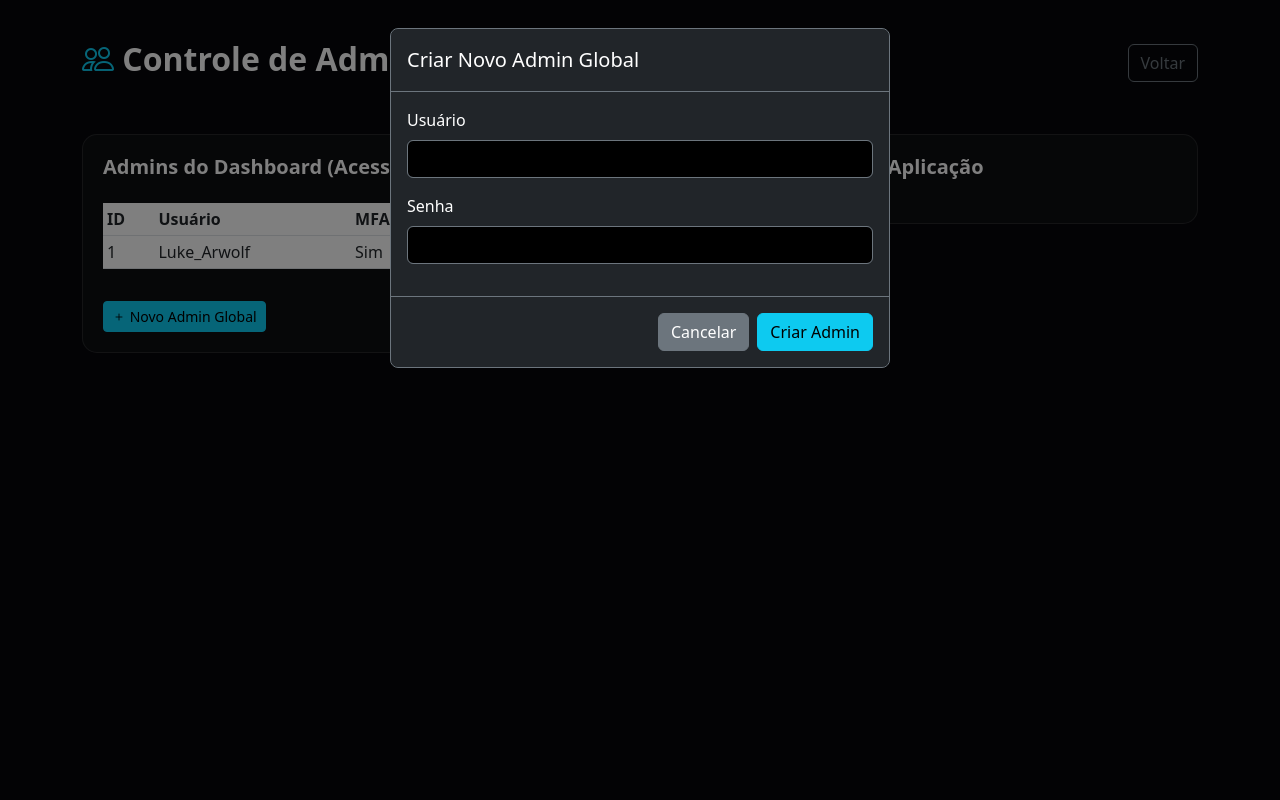
After one commit to BernardoMancia/FurryCore-Network, a Flask app: page /admins in a window 1280 px wide, after a click on "Novo Admin Global". The commit adds this page. Run offline with Flask 3, Linux system fonts and the light colour scheme; a user stored in the database is signed in; data comes from the database, SQL or seed files in the repository.

Commit message:
feat: complete global admin expansion with security logs and arwolf.com.br domain

```diff
--- a/apps/admin-dash/app.py
+++ b/apps/admin-dash/app.py
@@ -15,7 +15,7 @@ DB_PATHS = {
     'pawsteps': '/app/shared_data/pawsteps/pawsteps.db',
     'shop': '/app/shared_data/shop/shop.db'
 }
-LOG_PATH = '/app/shared_logs/access.log'
+LOG_PATH = '/app/shared_logs/access_log.log'
 
 # Banco de Dados do Próprio Dashboard
 ADMIN_DB_PATH = 'database/admin_panel.db'
@@ -168,6 +168,72 @@ def view_table(app_name, table):
     conn.close()
     return render_template('view_table.html', app_name=app_name, table=table, columns=columns, data=data)
 
+# --- Segurança e Logs de Invasão ---
+@app.route('/security')
+@login_required
+def view_security():
+    logs = []
+    if os.path.exists(LOG_PATH):
+        with open(LOG_PATH, 'r') as f:
+            lines = f.readlines()[-100:] # Últimos 100 logs
+            for line in lines:
+                if any(x in line for x in ['.env', 'wp-admin', 'config', 'phpinfo', '403', '404']):
+                    logs.append(line)
+    return render_template('security.html', logs=logs)
+
+# --- Gestão Global de Admins ---
+@app.route('/admins')
+@login_required
+def manage_admins():
+    conn = get_admin_db()
+    dash_admins = conn.execute("SELECT * FROM admin_users").fetchall()
+    conn.close()
+
+    # Tentativa de ler admins das outras apps (SQLite)
+    app_admins = {}
+    for app_name, path in DB_PATHS.items():
+        if os.path.exists(path):
+            try:
+                conn_app = sqlite3.connect(path)
+                conn_app.row_factory = sqlite3.Row
+                # Verifica se a tabela users existe e tem is_admin
+                tables = [t[0] for t in conn_app.execute("SELECT name FROM sqlite_master WHERE type='table'").fetchall()]
+                if 'users' in tables:
+                     app_admins[app_name] = conn_app.execute("SELECT * FROM users WHERE is_admin = 1").fetchall()
+                conn_app.close()
+            except:
+                app_admins[app_name] = []
+
+    return render_template('admins.html', dash_admins=dash_admins, app_admins=app_admins)
+
+@app.route('/admins/add', methods=['POST'])
+@login_required
+def add_admin():
+    username = request.form.get('username')
+    password = generate_password_hash(request.form.get('password'))
+    conn = get_admin_db()
+    try:
+        conn.execute("INSERT INTO admin_users (username, password, must_change_password) VALUES (?, ?, ?)", (username, password, 0))
+        conn.commit()
+        flash(f"Admin {username} criado com sucesso.", "success")
+    except:
+        flash("Erro ao criar admin (usuário já existe?)", "danger")
+    conn.close()
+    return redirect(url_for('manage_admins'))
+
+@app.route('/admins/delete/<int:admin_id>')
+@login_required
+def delete_admin(admin_id):
+    if admin_id == current_user.id:
+        flash("Você não pode deletar a si mesmo!", "danger")
+        return redirect(url_for('manage_admins'))
+    conn = get_admin_db()
+    conn.execute("DELETE FROM admin_users WHERE id = ?", (admin_id,))
+    conn.commit()
+    conn.close()
+    flash("Admin removido.", "info")
+    return redirect(url_for('manage_admins'))
+
 @app.route('/logout')
 @login_required
 def logout():
--- /dev/null
+++ b/apps/admin-dash/templates/admins.html
@@ -0,0 +1,114 @@
+<!DOCTYPE html>
+<html lang="pt-br">
+<head>
+    <meta charset="UTF-8">
+    <meta name="viewport" content="width=device-width, initial-scale=1.0">
+    <title>Gestão de Administradores</title>
+    <link href="https://cdn.jsdelivr.net/npm/bootstrap@5.3.0/dist/css/bootstrap.min.css" rel="stylesheet">
+    <link rel="stylesheet" href="https://cdn.jsdelivr.net/npm/bootstrap-icons@1.11.1/font/bootstrap-icons.css">
+    <style>
+        body { background: #06070a; color: #fff; padding: 40px; }
+        .card-admin { background: rgba(255,255,255,0.03); border: 1px solid rgba(255,255,255,0.1); border-radius: 15px; padding: 20px; margin-bottom: 20px; }
+        .table { color: #ccc; }
+    </style>
+</head>
+<body>
+    <div class="container">
+        <div class="d-flex justify-content-between align-items-center mb-5">
+            <h2 class="fw-bold"><i class="bi bi-people text-info"></i> Controle de Administradores</h2>
+            <a href="/" class="btn btn-outline-secondary">Voltar</a>
+        </div>
+
+        {% with messages = get_flashed_messages(with_categories=true) %}
+            {% if messages %}
+                {% for category, message in messages %}
+                    <div class="alert alert-{{ category }}">{{ message }}</div>
+                {% endfor %}
+            {% endif %}
+        {% endwith %}
+
+        <div class="row">
+            <div class="col-md-7">
+                <div class="card-admin">
+                    <h5 class="fw-bold mb-4">Admins do Dashboard (Acesso Global)</h5>
+                    <table class="table table-sm">
+                        <thead>
+                            <tr>
+                                <th>ID</th>
+                                <th>Usuário</th>
+                                <th>MFA Pendente</th>
+                                <th>Ações</th>
+                            </tr>
+                        </thead>
+                        <tbody>
+                            {% for admin in dash_admins %}
+                            <tr>
+                                <td>{{ admin.id }}</td>
+                                <td>{{ admin.username }}</td>
+                                <td>{{ 'Sim' if admin.must_change_password else 'Não' }}</td>
+                                <td>
+                                    {% if admin.id != current_user.id %}
+                                    <a href="/admins/delete/{{ admin.id }}" class="btn btn-danger btn-sm" onclick="return confirm('Remover este admin?')"><i class="bi bi-trash"></i></a>
+                                    {% endif %}
+                                </td>
+                            </tr>
+                            {% endfor %}
+                        </tbody>
+                    </table>
+
+                    <button class="btn btn-info btn-sm mt-3" data-bs-toggle="modal" data-bs-target="#addAdminModal"><i class="bi bi-plus"></i> Novo Admin Global</button>
+                </div>
+            </div>
+
+            <div class="col-md-5">
+                <div class="card-admin">
+                    <h5 class="fw-bold mb-4">Admins por Aplicação</h5>
+                    {% for app_name, admins in app_admins.items() %}
+                    <div class="mb-3">
+                        <h6 class="text-uppercase small text-info fw-bold">{{ app_name }}</h6>
+                        {% if admins %}
+                            <ul class="list-unstyled small">
+                            {% for admin in admins %}
+                                <li class="text-white-50"><i class="bi bi-person-fill"></i> {{ admin['username'] }} ({{ admin['email'] }})</li>
+                            {% endfor %}
+                            </ul>
+                        {% else %}
+                            <p class="text-white-50 x-small">Nenhum admin encontrado ou erro ao ler DB.</p>
+                        {% endif %}
+                    </div>
+                    {% endfor %}
+                </div>
+            </div>
+        </div>
+    </div>
+
+    <!-- Modal Adicionar Admin -->
+    <div class="modal fade" id="addAdminModal" tabindex="-1">
+        <div class="modal-dialog">
+            <div class="modal-content bg-dark text-white border-secondary">
+                <div class="modal-header border-secondary">
+                    <h5 class="modal-title">Criar Novo Admin Global</h5>
+                </div>
+                <form action="/admins/add" method="POST">
+                    <div class="modal-body">
+                        <div class="mb-3">
+                            <label class="form-label">Usuário</label>
+                            <input type="text" name="username" class="form-control bg-black text-white border-secondary" required>
+                        </div>
+                        <div class="mb-3">
+                            <label class="form-label">Senha</label>
+                            <input type="password" name="password" class="form-control bg-black text-white border-secondary" required>
+                        </div>
+                    </div>
+                    <div class="modal-footer border-secondary">
+                        <button type="button" class="btn btn-secondary" data-bs-dismiss="modal">Cancelar</button>
+                        <button type="submit" class="btn btn-info">Criar Admin</button>
+                    </div>
+                </form>
+            </div>
+        </div>
+    </div>
+
+    <script src="https://cdn.jsdelivr.net/npm/bootstrap@5.3.0/dist/js/bootstrap.bundle.min.js"></script>
+</body>
+</html>
```
Also changed, not shown: apps/admin-dash/templates/index.html (+38 -2 lines), apps/admin-dash/templates/security.html (added, +49 -0 lines), 1 other file.
